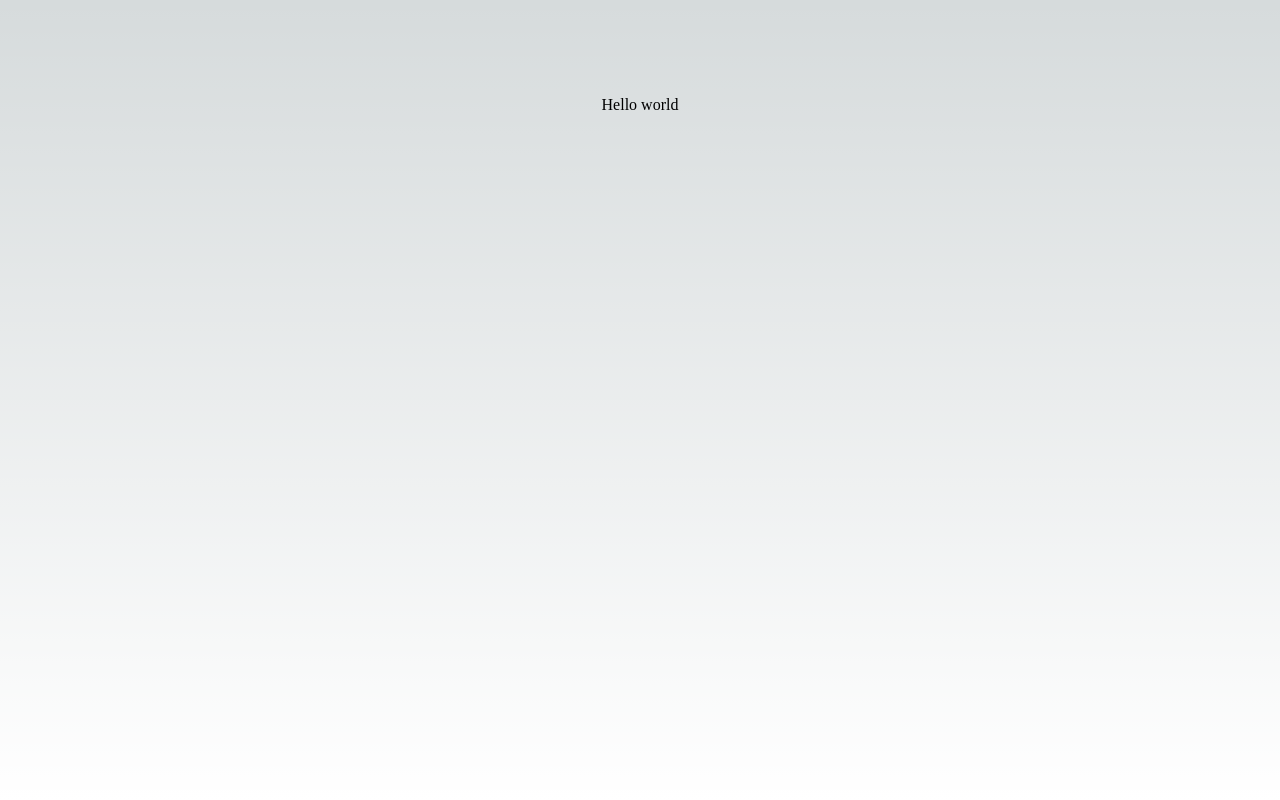
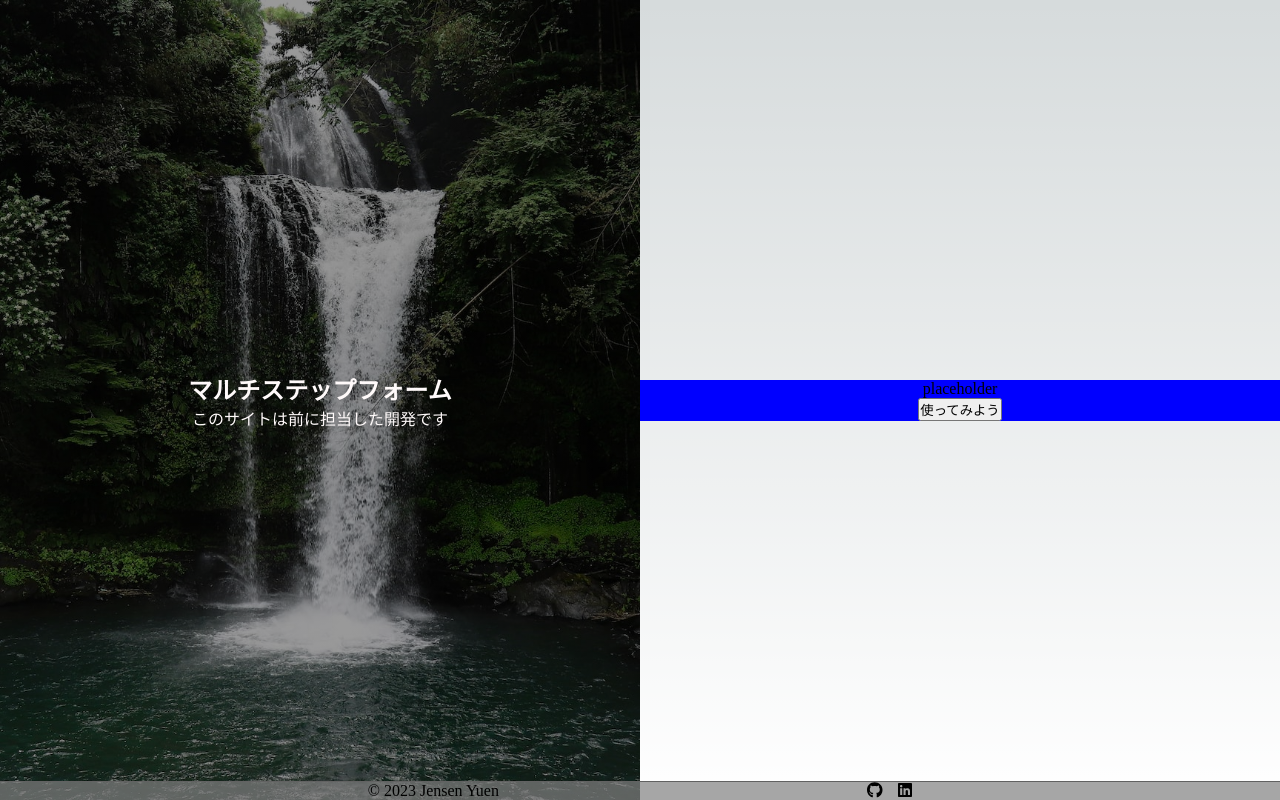
Before and after one commit to JensenYuen/multi-step-form-nextjs, a Next.js app: page / in a window 1280 px wide. Built offline with nearby package versions, Linux system fonts and the light colour scheme.

Commit message:
fontawesome追加とHomepage編集

```diff
--- /dev/null
+++ b/components/Footer.tsx
@@ -0,0 +1,37 @@
+import React from "react";
+import style from "../styles/footer.module.css"
+import { FontAwesomeIcon } from '@fortawesome/react-fontawesome'
+import { faGithub, faLinkedin } from '@fortawesome/free-brands-svg-icons';
+
+const Footer = () => {
+  const year = new Date().getFullYear();
+
+  return(
+    <div className={style.container}>
+      <div className={style.footer}>
+        <div className="copyright">
+          {`© ${year} Jensen Yuen`}
+        </div>
+        <div className="links">
+          <a href="https://github.com/JensenYuen"
+              target="_blank"
+              rel="noopener noreferrer"
+              className='fs-4 mx-2'
+              style={{ marginRight: '1rem' }}
+            >
+              <FontAwesomeIcon icon={faGithub} />
+            </a>
+            <a href="https://www.linkedin.com/in/jensen-yuen/"
+              target="_blank"
+              rel="noopener noreferrer"
+              className='fs-4 mx-2'
+            >
+              <FontAwesomeIcon icon={faLinkedin} />
+            </a>
+        </div>
+      </div>
+    </div>
+  )
+}
+
+export default Footer;
--- a/components/NavBar.tsx
+++ /dev/null
@@ -1,24 +0,0 @@
-import React from "react";
-import { useRouter } from "next/router";
-import Link from "next/link";
-import style from "../styles/navbar.module.css"
-
-const NavBar = () => {
-  const router = useRouter();
-
-  return(
-    <header>
-      <div className={style.navbar}>
-        <ul>
-          {router.locales?.map(locale => (
-            <li key={locale}>
-              <Link href={router.asPath}>{locale}</Link>
-            </li>
-          ))}
-        </ul>
-      </div>
-    </header>
-  )
-}
-
-export default NavBar;
--- a/package.json
+++ b/package.json
@@ -9,6 +9,9 @@
     "lint": "next lint"
   },
   "dependencies": {
+    "@fortawesome/fontawesome-svg-core": "^6.2.1",
+    "@fortawesome/free-brands-svg-icons": "^6.2.1",
+    "@fortawesome/react-fontawesome": "^0.2.0",
     "@next/font": "13.1.1",
     "@types/node": "18.11.18",
     "@types/react": "18.0.26",
--- a/pages/_app.tsx
+++ b/pages/_app.tsx
@@ -1,5 +1,9 @@
 import '../styles/globals.css'
 import type { AppProps } from 'next/app'
+import { config } from '@fortawesome/fontawesome-svg-core'
+import '@fortawesome/fontawesome-svg-core/styles.css'
+
+config.autoAddCss = false
 
 const App = ({ Component, pageProps }: AppProps) => {
 
--- a/pages/index.tsx
+++ b/pages/index.tsx
@@ -1,15 +1,32 @@
 import styles from '../styles/Home.module.css'
-import useTranslation from 'next-translate/useTranslation'
-import NavBar from '../components/NavBar';
+import Link from 'next/link';
+import Footer from '../components/Footer';
 
 const Home = () => {
+  const text = {
+    leftContentTitle: 'マルチステップフォーム',
+    leftContentSub: 'このサイトは前に担当した開発です',
+    rightContent: 'placeholder',
+    linkText: '使ってみよう'
+  }
 
   return (
     <>
-      <NavBar />
       <main className={styles.main}>
-        Hello world
+        <div className={styles.container}>
+          <div className={`${styles.leftContent} ${styles.heroBanner}`}>
+            <h2>{text.leftContentTitle}</h2>
+            <p>{text.leftContentSub}</p>
+          </div>
+          <div className={styles.rightContent}>
+            {text.rightContent}
+            <button>
+              <Link href='/signup/datePeople'>{text.linkText}</Link>
+            </button>
+          </div>
+        </div>
       </main>
+      <Footer />
     </>
   )
 }
--- a/styles/Home.module.css
+++ b/styles/Home.module.css
@@ -1,10 +1,45 @@
+.heroBanner {
+  background: darkslategray;
+  background-image: linear-gradient(rgba(0, 0, 0, 0.4), rgba(0, 0, 0, 0.4)), url('../images/intro.jpg');
+  background-size: cover;
+  background-repeat: no-repeat;
+  background-position-x: center;
+  height: 100vh;
+  padding: 4rem;
+}
+
 .main {
   display: flex;
   flex-direction: column;
   justify-content: space-between;
   align-items: center;
-  padding: 6rem;
   min-height: 100vh;
+}
+
+.container {
+  display: flex;
+  justify-content: center;
+  align-items: center;
+  height: 100vh;
+  width: 100%
+}
+
+.leftContent {
+  width: 50%;
+  display: flex;
+  flex-direction: column;
+  justify-content: center;
+  align-items: center;
+  color: snow;
+}
+
+.rightContent {
+  background-color: blue;
+  width: 50%;
+  display: flex;
+  flex-direction: column;
+  justify-content: center;
+  align-items: center;
 }
 
 .description {
--- /dev/null
+++ b/styles/footer.module.css
@@ -0,0 +1,16 @@
+.container {
+  position: fixed;
+  left: 0;
+  bottom: 0;
+  width: 100%;
+  text-align: center;
+  border-top: 1px solid rgb(98, 98, 98);
+  background: rgba(128, 128, 128, 0.700);
+}
+
+.footer {
+  display: flex;
+  justify-content: space-evenly;
+  align-items: flex-end;
+  width: 100%;
+}
--- a/styles/navbar.module.css
+++ /dev/null
@@ -1,5 +0,0 @@
-.navbar {
-  display: flex;
-  justify-content: end;
-  align-items: flex-end;
-}
```
Also changed, not shown: images/intro.jpg (added), 1 other file (tests, documents, lock files or other folders).
